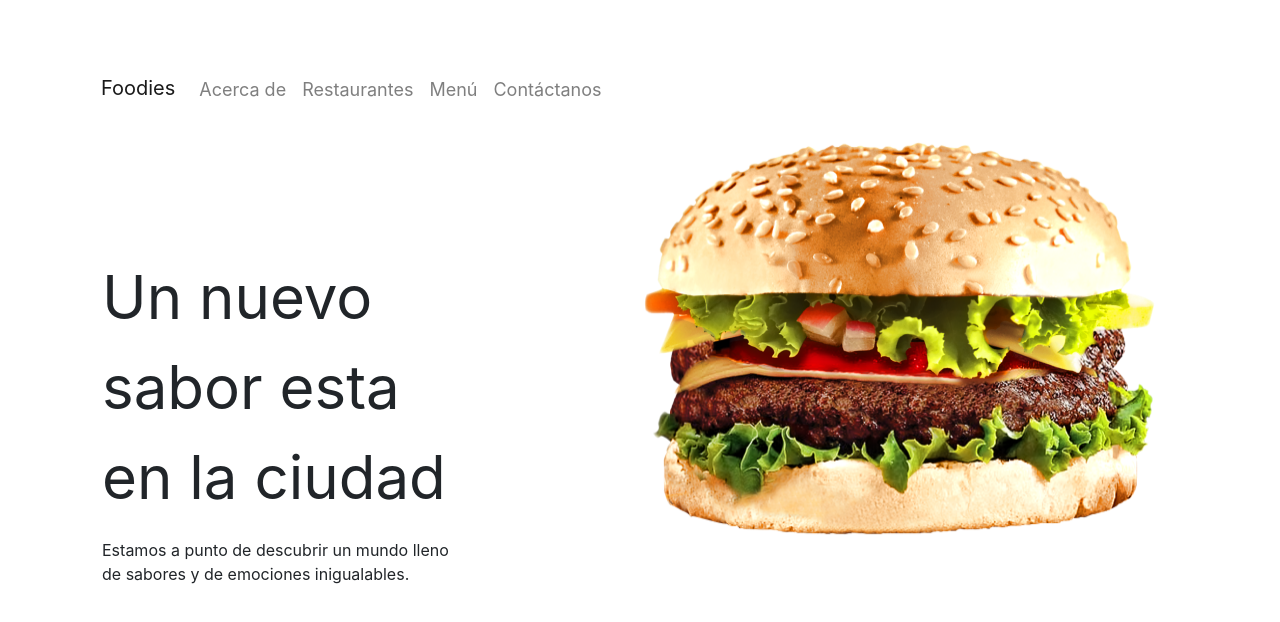
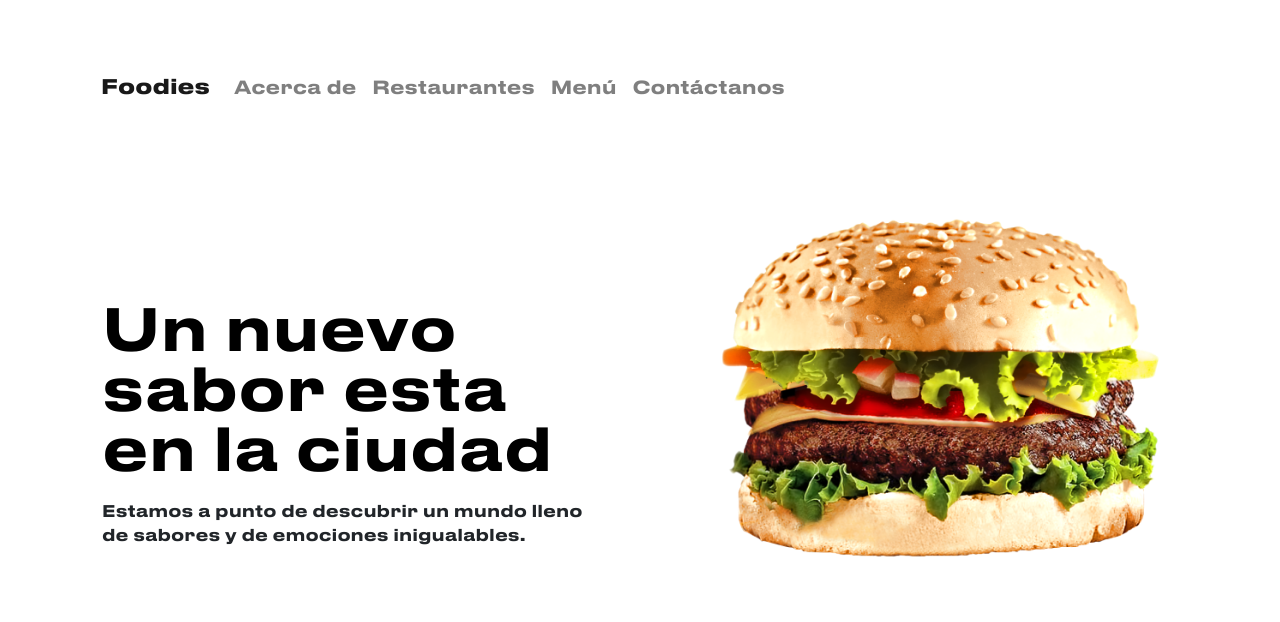
Before and after one commit to ing-arriola/landing-page, a React (Create React App) app: page / in a window 1280 px wide. Shown: the top 622 px of the page. Built offline with nearby package versions, Linux system fonts and the light colour scheme.

Commit message:
improved styles to get the correct layout for PC, also added custom font

```diff
--- a/src/App.css
+++ b/src/App.css
@@ -1,3 +1,82 @@
+@font-face {
+  font-family: "Druk Text Wide";
+  src: url("./Assets/Fonts/Druk/Font/DrukTextWide-BoldItalic.ttf")
+    format("truetype");
+  font-weight: bold;
+  font-style: italic;
+  font-display: swap;
+}
+
+@font-face {
+  font-family: "Druk Text Wide Super";
+  src: url("./Assets/Fonts/Druk/Font/DrukTextWide-SuperItalic.ttf")
+    format("truetype");
+  font-weight: normal;
+  font-style: italic;
+  font-display: swap;
+}
+
+@font-face {
+  font-family: "Druk Text Wide";
+  src: url("./Assets/Fonts/Druk/Font/DrukTextWide-Bold.ttf") format("truetype");
+  font-weight: bold;
+  font-style: normal;
+  font-display: swap;
+}
+
+@font-face {
+  font-family: "Druk Text Wide";
+  src: url("./Assets/Fonts/Druk/Font/DrukTextWide-HeavyItalic.ttf")
+    format("truetype");
+  font-weight: 900;
+  font-style: italic;
+  font-display: swap;
+}
+
+@font-face {
+  font-family: "Druk Text Wide";
+  src: url("./Assets/Fonts/Druk/Font/DrukTextWide-MediumItalic.ttf")
+    format("truetype");
+  font-weight: 500;
+  font-style: italic;
+  font-display: swap;
+}
+
+@font-face {
+  font-family: "Druk Text Wide";
+  src: url("./Assets/Fonts/Druk/Font/DrukTextWide-Medium.ttf")
+    format("truetype");
+  font-weight: 500;
+  font-style: normal;
+  font-display: swap;
+}
+
+@font-face {
+  font-family: "Druk Text Wide";
+  src: url("./Assets/Fonts/Druk/Font/DrukTextWide-Heavy.ttf") format("truetype");
+  font-weight: 900;
+  font-style: normal;
+  font-display: swap;
+}
+
+@font-face {
+  font-family: "Druk Text Wide Super";
+  src: url("./Assets/Fonts/Druk/Font/DrukTextWide-Super.ttf") format("truetype");
+  font-weight: normal;
+  font-style: normal;
+  font-display: swap;
+}
+
+* {
+  margin: 0;
+  padding: 0;
+  box-sizing: border-box;
+}
+
+body {
+  font-family: "Druk Text Wide" !important;
+}
+
 .navbar {
   margin-left: 85px;
 }
@@ -5,6 +84,8 @@
 .navbar-logo {
   margin-top: 57px;
   font-size: 27px;
+
+  font-weight: 700;
 }
 
 .navbar-items {
@@ -12,19 +93,30 @@
   font-size: 18px;
 }
 
+.container-hero {
+  display: flex;
+}
+
 .text-hero {
+  font-style: "normal";
+  font-weight: "bold";
   font-size: 60px;
+  font-size: clamp(35px, 4.5vw, 60px);
+  line-height: 60px;
+  color: #000;
+
+  height: 180px;
 }
 
 .container-text-hero {
-  width: 579px;
-  height: 180px;
   margin-left: 102px;
+  margin-top: 185px;
 }
 
 .burger-hero {
   margin-right: 94px;
-  margin-left: 158px;
-  width: 567px;
-  height: 446.26px;
+  margin-left: 100px;
+  margin-top: 80px;
+  width: clamp(35px, 40vw, 567px);
+  height: clamp(35px, 30vw, 446.26px);
 }
--- a/src/Components/HeroSection.js
+++ b/src/Components/HeroSection.js
@@ -8,21 +8,17 @@ const HeroSection = () => {
     <div>
       <NavigationBar></NavigationBar>
 
-      <Media>
-        <Media.Body className="align-self-center container-text-hero">
+      <div className="container-hero">
+        <div className="container-text-hero">
           <p className="text-hero">Un nuevo sabor esta en la ciudad</p>
-          <p>
+          <p className="text-hero-secondary">
             Estamos a punto de descubrir un mundo lleno de sabores y de
             emociones inigualables.
           </p>
-        </Media.Body>
+        </div>
 
-        <img
-          className="align-self-center burger-hero"
-          src={burger}
-          alt="Generic placeholder"
-        />
-      </Media>
+        <img className=" burger-hero" src={burger} alt="Generic placeholder" />
+      </div>
     </div>
   );
 };
```
